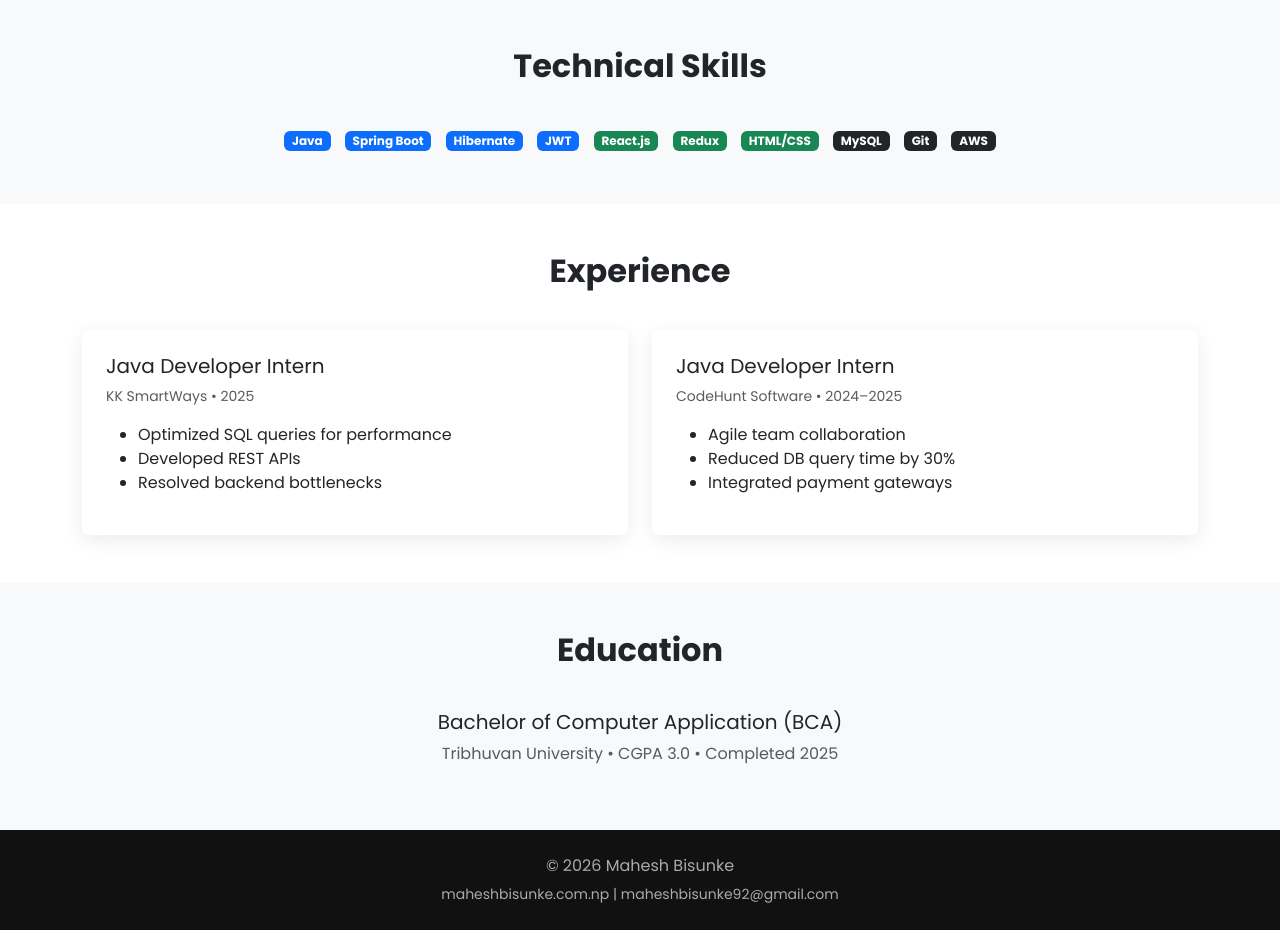
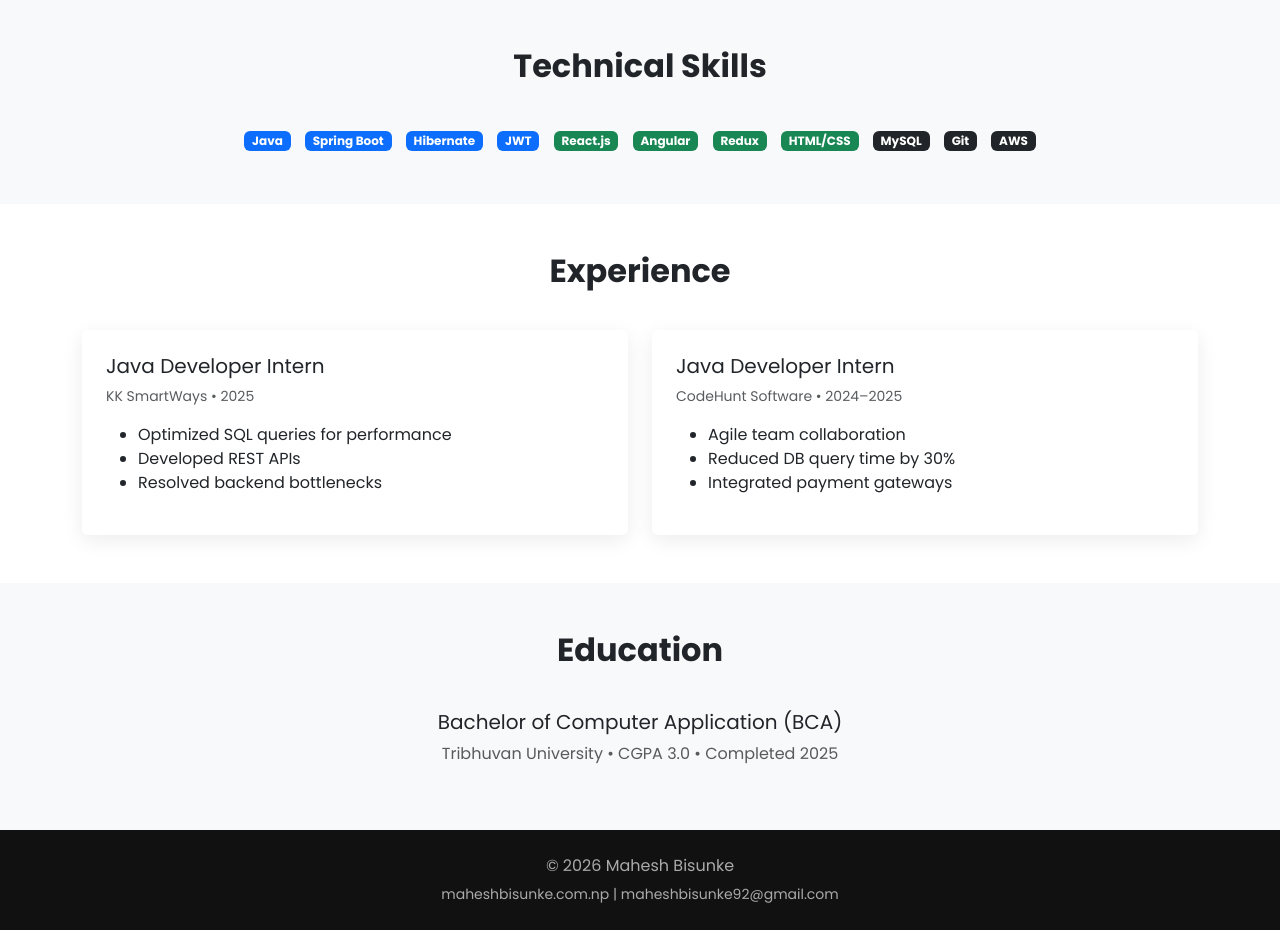
Before and after one commit to Mahesh-Bisunke7/maheshbisunke, a plain HTML site: page index.html in a window 1280 px wide. Shown: the part 800-1730 px from the top of the page. Drawn offline with nearby package versions, Linux system fonts and the light colour scheme.

Commit message:
Update index.html
Updated Skills by adding Angular

Signed-off-by: Mahesh Bisunke <112154979+Mahesh-Bisunke7@users.noreply.github.com>

```diff
--- a/index.html
+++ b/index.html
@@ -131,6 +131,7 @@
         <span class="badge bg-primary skill-badge">Hibernate</span>
         <span class="badge bg-primary skill-badge">JWT</span>
         <span class="badge bg-success skill-badge">React.js</span>
+        <span class="badge bg-success skill-badge">Angular</span>
         <span class="badge bg-success skill-badge">Redux</span>
         <span class="badge bg-success skill-badge">HTML/CSS</span>
         <span class="badge bg-dark skill-badge">MySQL</span>
```
